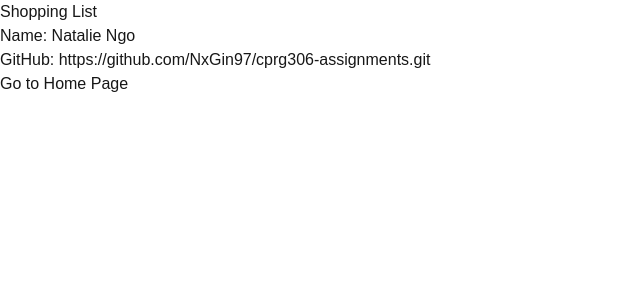
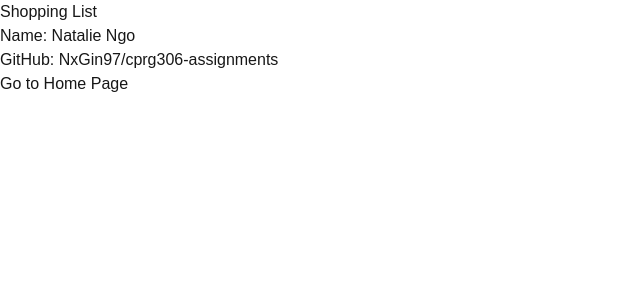
Before and after one commit to NxGin97/cprg306-assignments, a Next.js app: page /week-2 in a window 1280 px wide. Shown: the top 300 px of the page, without its empty margins (0-640 px from the left). Built offline with nearby package versions, Linux system fonts and the light colour scheme.

Commit message:
shortened url name

```diff
--- a/app/week-2/StudentInfo.js
+++ b/app/week-2/StudentInfo.js
@@ -4,7 +4,7 @@ export default function StudentInfo() {
   return (
     <main>
       <h1>Name: Natalie Ngo</h1>
-      <Link href="https://github.com/NxGin97/cprg306-assignments.git">GitHub: https://github.com/NxGin97/cprg306-assignments.git</Link>
+      <Link href="https://github.com/NxGin97/cprg306-assignments.git">GitHub: NxGin97/cprg306-assignments</Link>
     </main>
   );
 }
```
